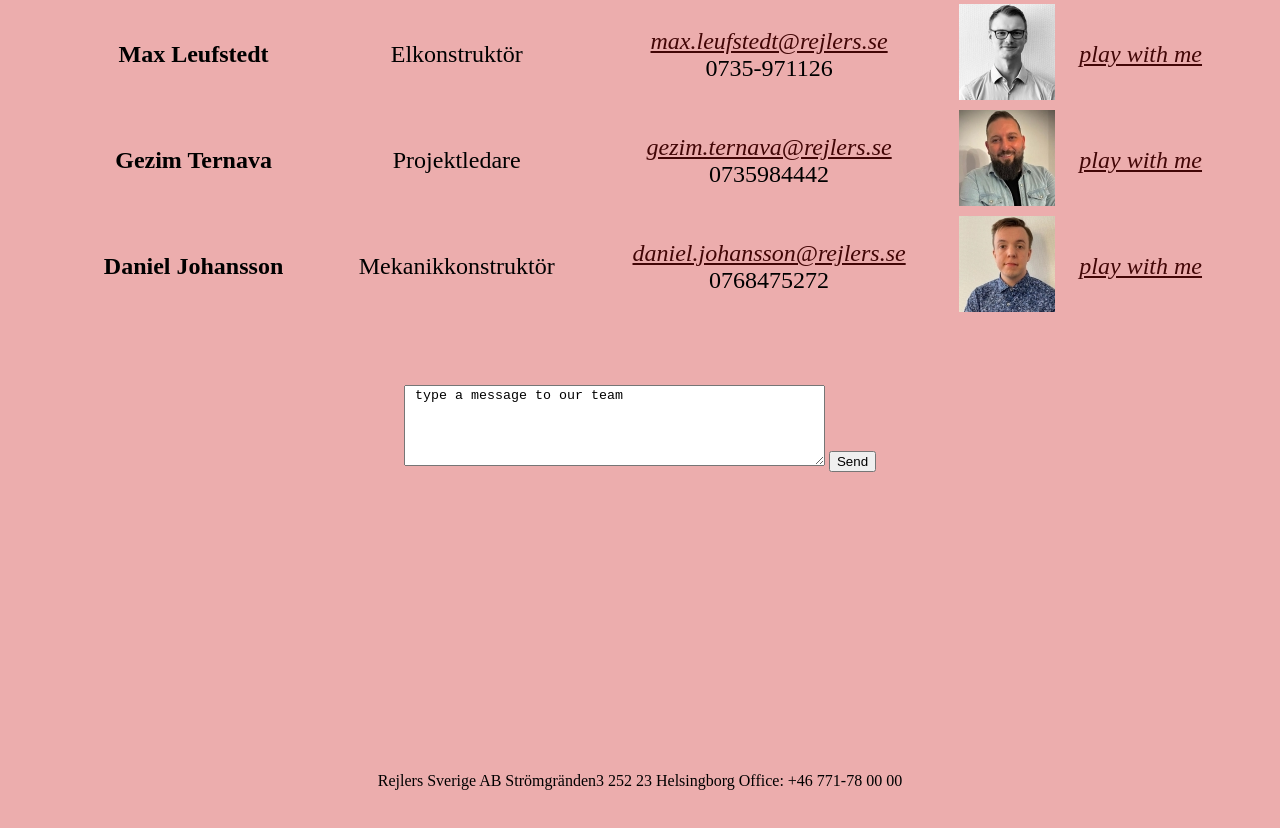
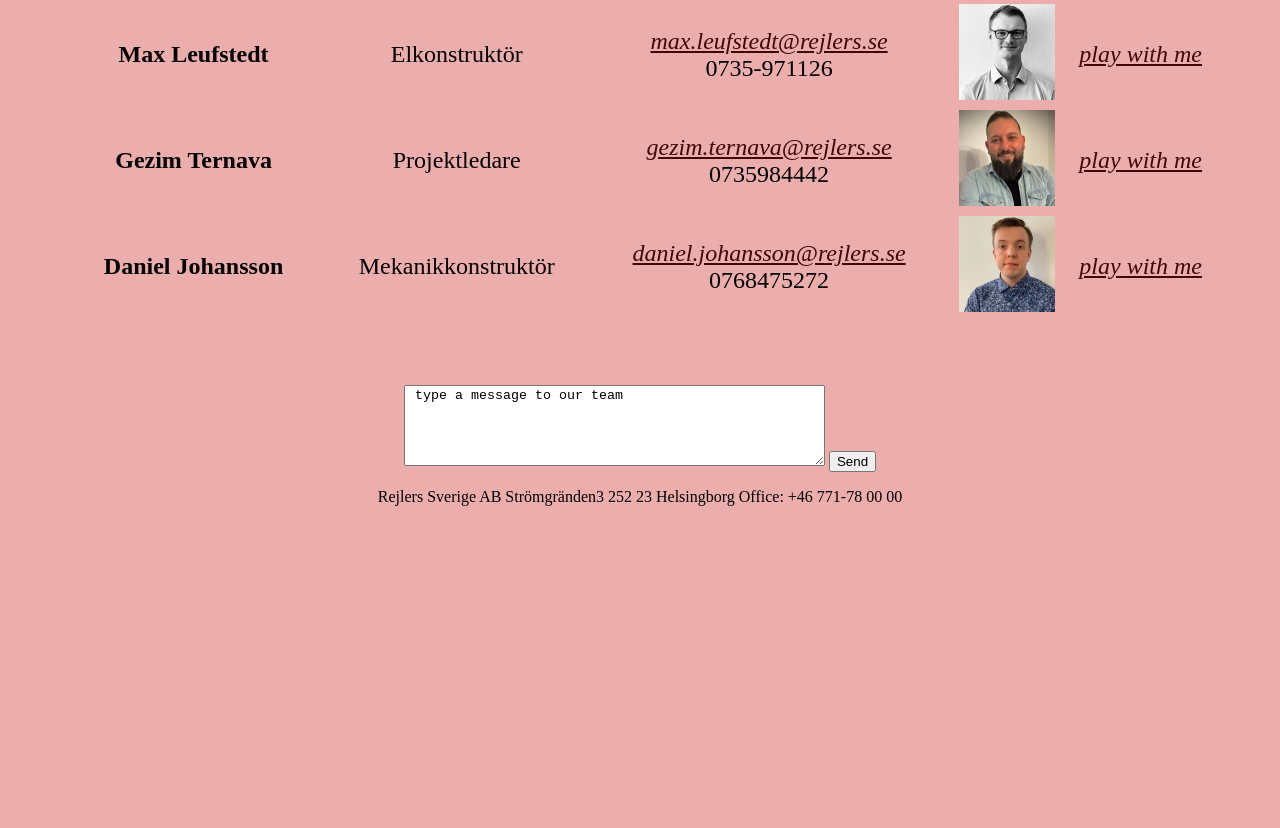
Before and after one commit to AmmarRejlersHelsingborg/AmmarRejlersHelsingborg.github.io, a plain HTML site: page index.html in a window 1280 px wide. Shown: the part 776-1604 px from the top of the page. After the commit the page ends 1298 px from the top, so only its background shows below. Drawn offline with Linux system fonts and the light colour scheme.

Commit message:
Update style.css

```diff
--- a/style.css
+++ b/style.css
@@ -293,5 +293,5 @@ body {
 
    footer{
     text-align: center;
-    margin: 300px;
+    width: auto;
    }
```
